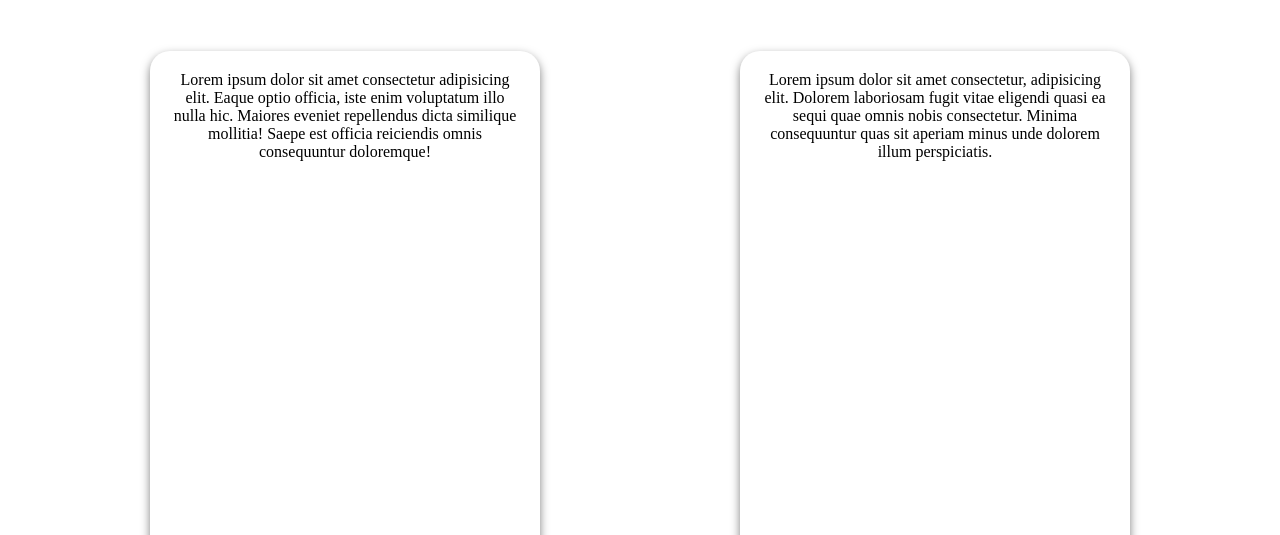
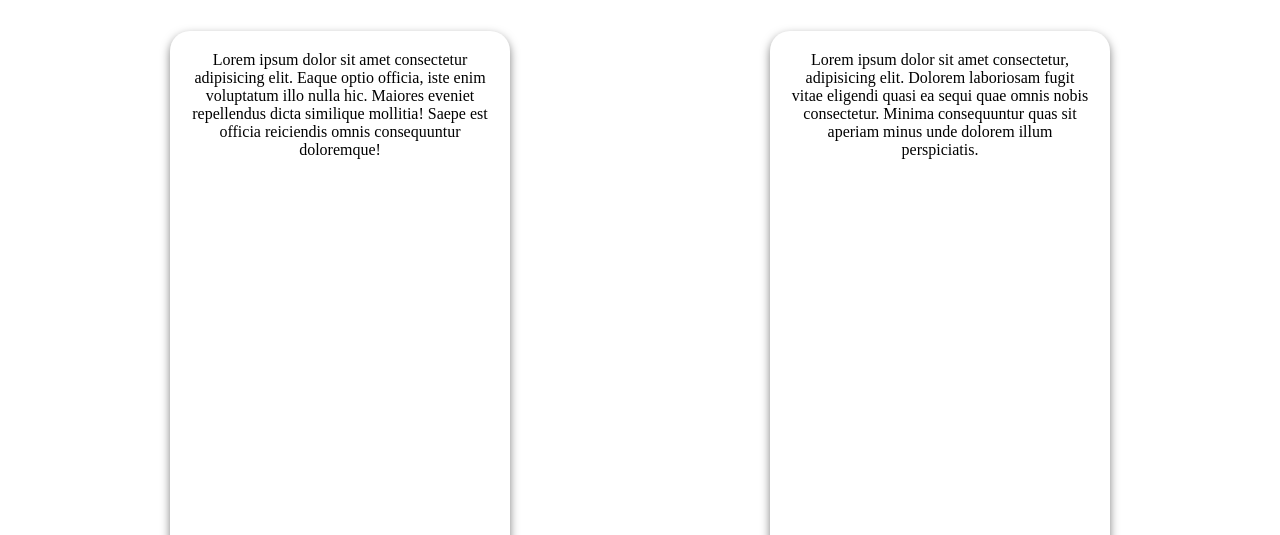
Before and after one commit to zaki0110/portofolio, a plain HTML site: page index.html in a window 1280 px wide. Shown: the part 265-800 px from the top of the page. Drawn offline with Linux system fonts and the light colour scheme.

Commit message:
update lagi

```diff
--- a/style.css
+++ b/style.css
@@ -7,7 +7,7 @@
 }
 
 nav {
-
+    min-width: 100hv;
     top: 0;
     position: sticky;
     grid-area: navbar;
@@ -52,12 +52,11 @@
 .service_list{
     grid-area: main;
     place-items: center;
-    padding: 20px;
+    /* padding: 20px; */
     text-align: center;
     display: grid;
     grid-template-columns: 1fr 1fr;
-    gap: 20px;
-    margin-top: 30px;
+    /* gap: 20px */
 }
 
 .service{
@@ -66,8 +65,8 @@
     border-radius: 20px;
     box-shadow: 0 4px 10px rgba(0, 0, 0, 0.5);
     transition: transform 0.3s, box-shadow 0.3s;
-    width: 350px;
-    height: 600px;
+    width: 300px;
+    height: 550px;
 }
 
 footer{
@@ -76,3 +75,9 @@
     grid-area: footer;
     color: aliceblue;
 }
+
+@media (max-width: 768px) {
+    .service_list {
+        grid-template-columns: 1fr; /* Tampilkan 2 kolom di setiap baris */
+    }
+  }
```
